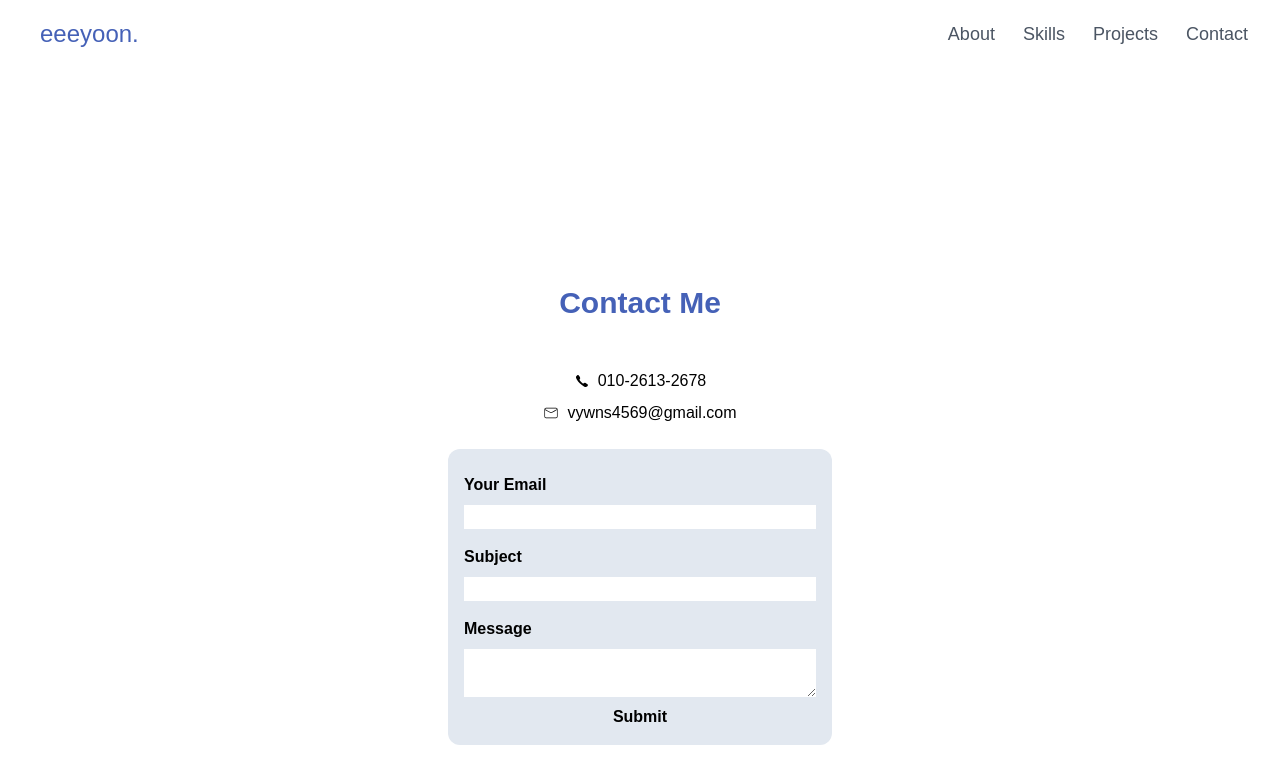
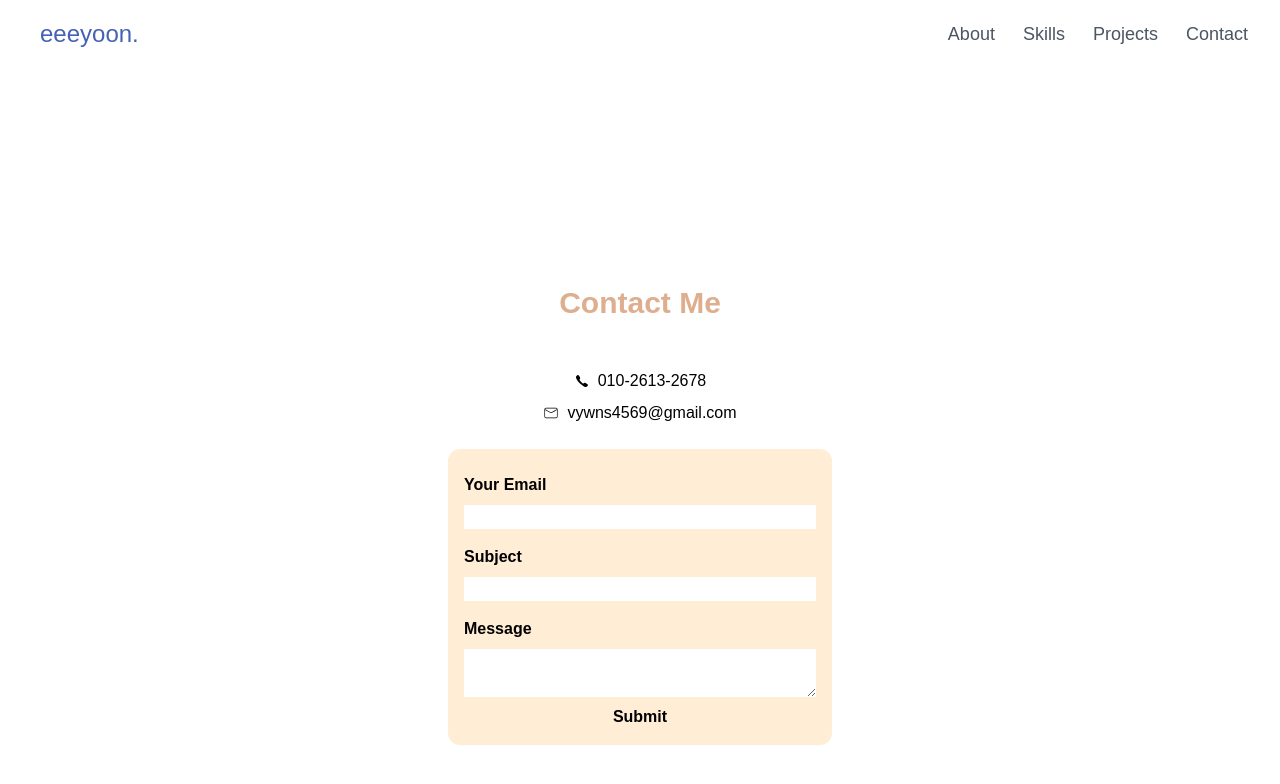
Before and after one commit to eeeyooon/portfolio, a Next.js app: page /contact in a window 1280 px wide. Shown: the top 784 px of the page. Built offline with nearby package versions, Linux system fonts and the light colour scheme; a web font is replaced by a local one.

Commit message:
style: contact 페이지 디자인 수정

```diff
--- a/src/app/contact/page.tsx
+++ b/src/app/contact/page.tsx
@@ -6,9 +6,9 @@ export default function ContactPage() {
   return (
     <section
       id="contact"
-      className="h-screen mt-12 flex flex-col items-center justify-center"
+      className="h-screen mt-12 flex flex-col items-center justify-center selection:bg-brown_color"
     >
-      <h2 className="font-bold my-2 font-dohyeon text-blue_color text-xl md:text-3xl">
+      <h2 className="font-bold my-2 font-dohyeon text-brown_color text-xl md:text-3xl">
         Contact Me
       </h2>
       <div className="w-96 flex flex-col justify-between mt-10">
--- a/src/components/Contact/ContactForm.tsx
+++ b/src/components/Contact/ContactForm.tsx
@@ -56,7 +56,7 @@ export default function ContactForm() {
       {contactModal && <ContactModal contactModal={contactModal} />}
       <form
         onSubmit={onSubmit}
-        className="w-full my-4 flex flex-col gap-2 p-4 rounded-xl bg-slate-200"
+        className="w-full my-4 flex flex-col gap-2 p-4 rounded-xl bg-orange-100"
       >
         <label htmlFor="from" className="font-semibold mt-2">
           Your Email
```
